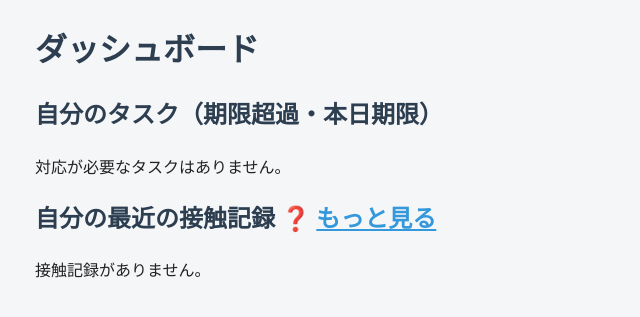
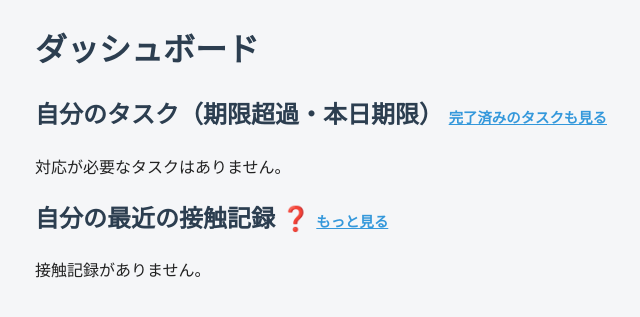
Before and after one commit to kenta138/crm_project, a Django app: page /dashboard/ in a window 1280 px wide. Shown: the part 50-367 px from the top of the page, without its empty margins (71-711 px from the left). Run offline with Django 5.2, Linux system fonts and the light colour scheme; the visitor is signed in with stand-in values (Sample User, id 1); data that the repository does not hold is empty.

Commit message:
ダッシュボードからタスク管理へのリンクを追加

```diff
--- a/static/css/style.css
+++ b/static/css/style.css
@@ -264,3 +264,7 @@ a {
 .overdue-row {
     background-color: #fde8ea;
 }
+
+.small-link {
+    font-size: 0.9rem;
+}
--- a/templates/clients/dashboard.html
+++ b/templates/clients/dashboard.html
@@ -4,7 +4,7 @@
 {% block content %}
 <h1>ダッシュボード</h1>
 
-<h2>自分のタスク（期限超過・本日期限）</h2>
+<h2>自分のタスク（期限超過・本日期限） <a href="/tasks/?assigned_user={{ request.user.id }}" class="small-link">完了済みのタスクも見る</a></h2>
 {% if my_tasks %}
 <table border="1">
     <thead>
@@ -30,7 +30,7 @@
 <p>対応が必要なタスクはありません。</p>
 {% endif %}
 
-<h2>自分の最近の接触記録 <span class="tooltip-icon">❓<span class="tooltip-text">直近10件の接触記録が表示されています。</span></span> <a href="/contacts/?assigned_user={{ request.user.id }}">もっと見る</a></h2>
+<h2>自分の最近の接触記録 <span class="tooltip-icon">❓<span class="tooltip-text">直近10件の接触記録が表示されています。</span></span> <a href="/contacts/?assigned_user={{ request.user.id }}" class="small-link">もっと見る</a></h2>
 {% if my_recent_contacts %}
 <table border="1">
     <thead>
```
